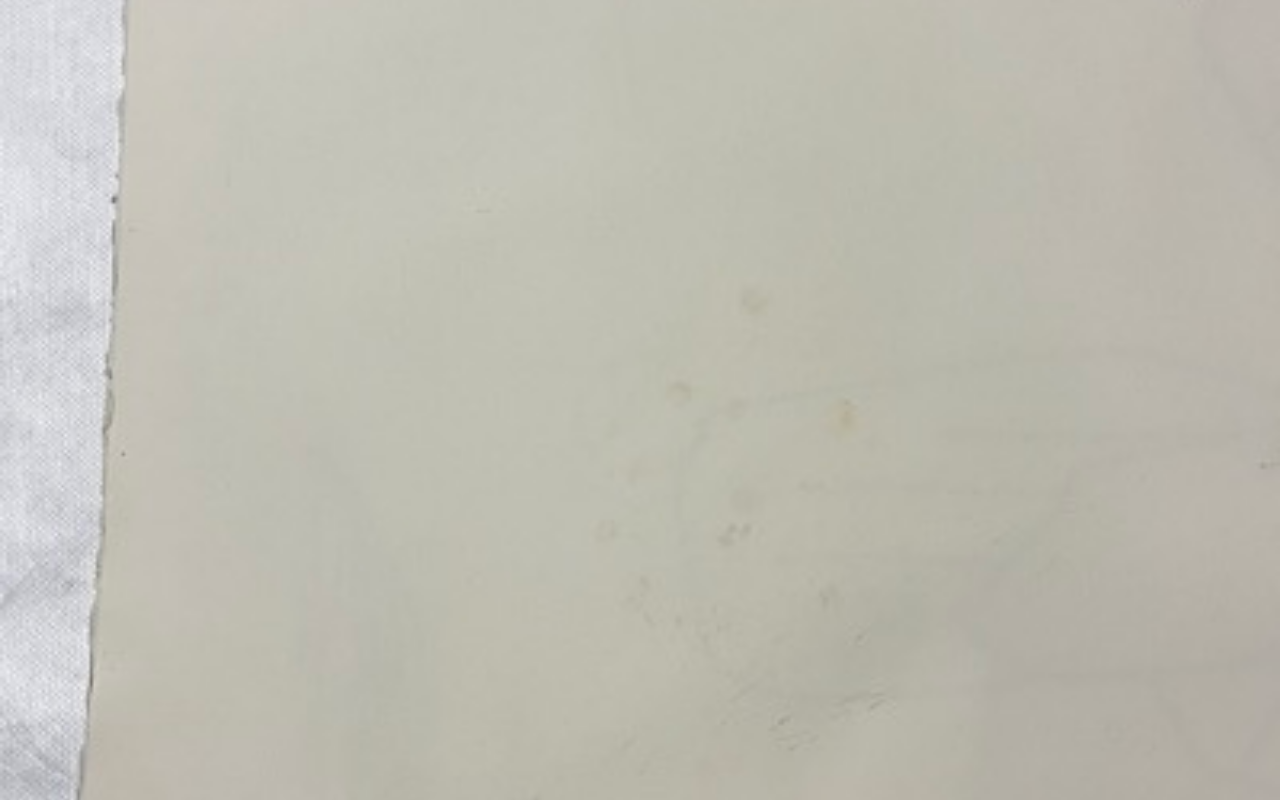
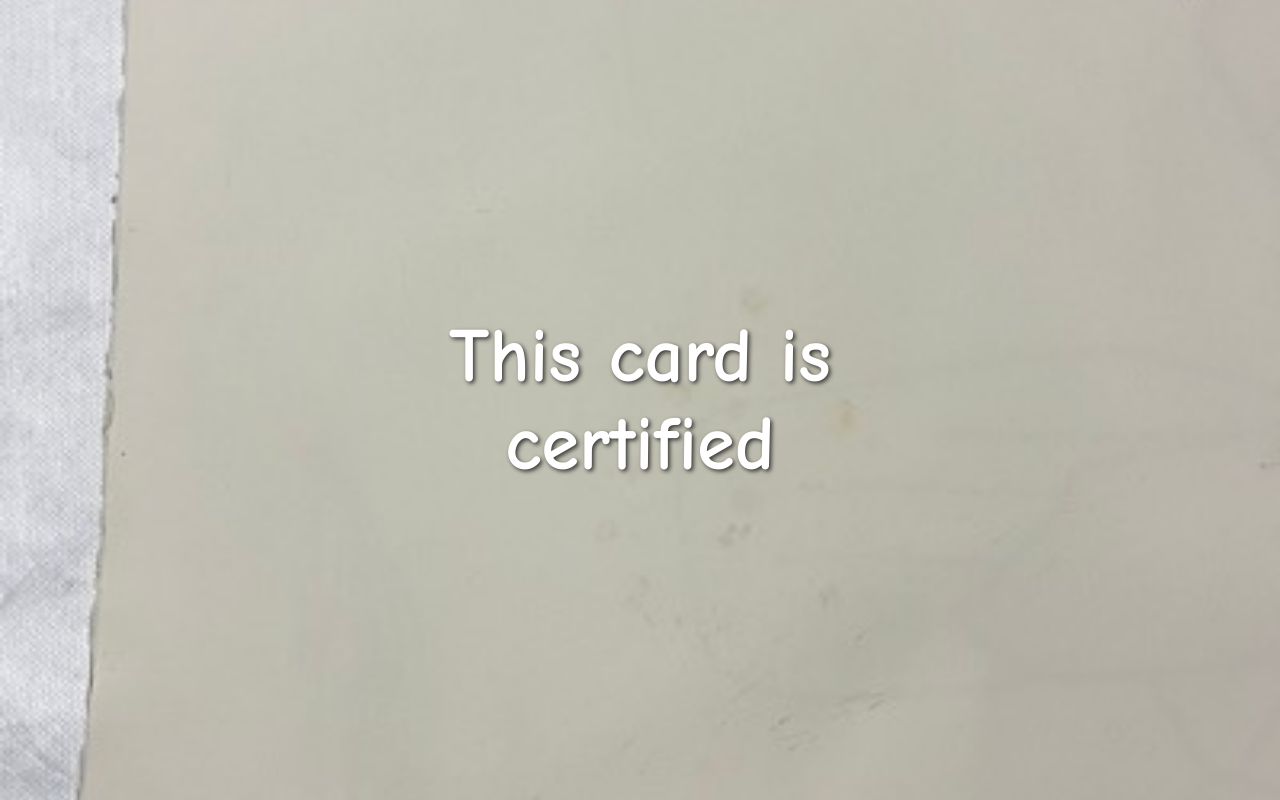
Before and after one commit to Noah-Griffin/stretched_image, a plain HTML site: page index.html in a window 1280 px wide. Drawn offline with Linux system fonts and the light colour scheme.

Commit message:
Update index.html

```diff
--- a/index.html
+++ b/index.html
@@ -3,22 +3,43 @@
 <head>
     <meta charset="UTF-8">
     <meta name="viewport" content="width=device-width, initial-scale=1.0">
-    <title>Full-Screen Responsive Image</title>
+    <title>Full-Screen Responsive Image with Text Overlay</title>
     <style>
         body, html {
             margin: 0;
             padding: 0;
             height: 100%;
             overflow: hidden;
+            font-family: "Comic Sans MS", cursive, sans-serif;
+        }
+        .image-container {
+            position: relative;
+            width: 100%;
+            height: 100%;
         }
         img {
             width: 100%;
             height: 100%;
             object-fit: cover;
         }
+        .text-overlay {
+            position: absolute;
+            top: 50%;
+            left: 50%;
+            transform: translate(-50%, -50%);
+            text-align: center;
+            color: white;
+            font-size: 3vw;
+            text-shadow: 2px 2px 4px rgba(0,0,0,0.7);
+        }
     </style>
 </head>
 <body>
-    <img src="/stretched_image/assets/image1.JPG" alt="Responsive full-screen image">
+    <div class="image-container">
+        <img src="/stretched_image/assets/image1.JPG" alt="Responsive full-screen image">
+        <div class="text-overlay">
+            <h1>This card is certified</h1>
+        </div>
+    </div>
 </body>
 </html>
```
